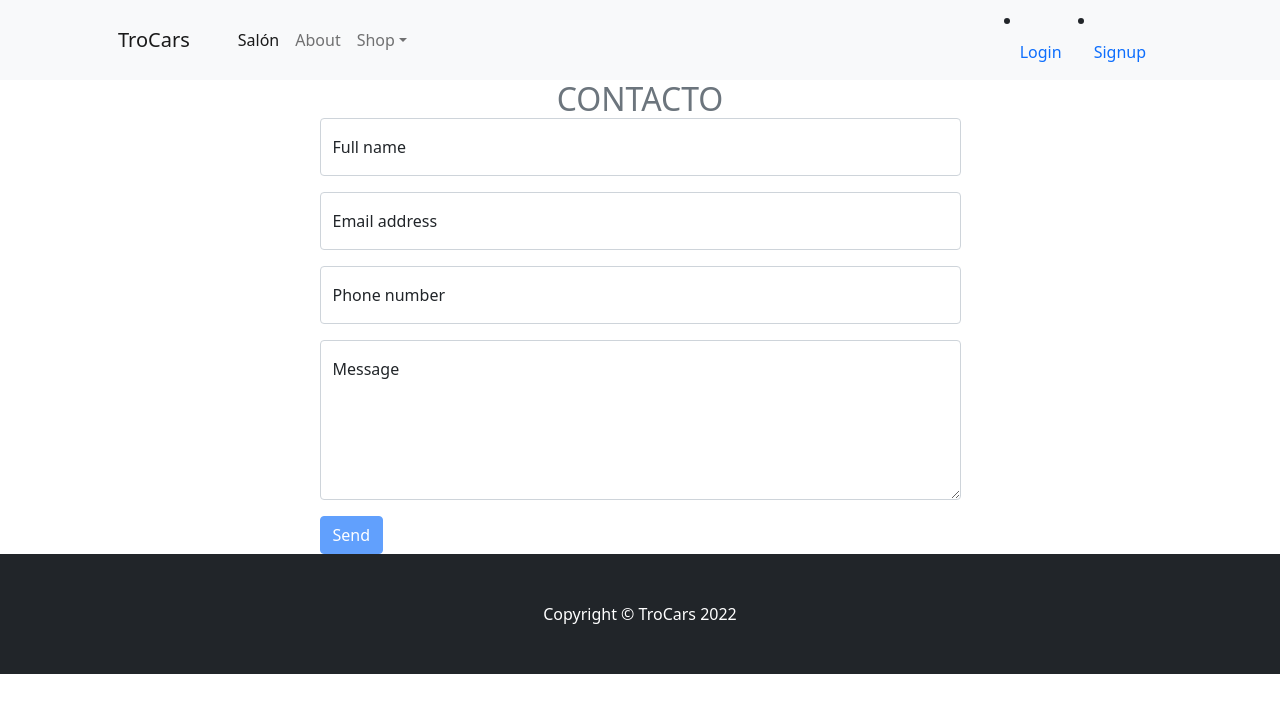
After one commit to Lautaro9510/Trocar, a Django app: page /car/contact/ in a window 1280 px wide. The commit adds this page. Shown: the top 713 px of the page. Run offline with Django 4.2, Linux system fonts and the light colour scheme; some libraries are stand-ins or nearby versions.

Commit message:
Se agrega formulario de contacto

```diff
--- a/car/urls.py
+++ b/car/urls.py
@@ -1,7 +1,8 @@
 from django.urls import path
-from car.views import create_car, show_car
+from car.views import create_car, show_car, contact
 
 urlpatterns = [
     path('create_car/', create_car),
-    path('show_car/', show_car)
+    path('show_car/', show_car),
+    path('contact/', contact)
     ]
--- a/car/views.py
+++ b/car/views.py
@@ -46,3 +46,7 @@ def show_car(request):
         'car':car,
     }
     return render(request, 'car/show_car.html', context=context)
+
+def contact(request):
+
+    return render(request, 'car/contact.html', context={})
--- /dev/null
+++ b/templates/car/contact.html
@@ -0,0 +1,79 @@
+{% extends 'base.html' %}
+
+{% block title %}
+    Contactar
+{% endblock %}
+
+{% block content %}
+<!-- Contact Section-->
+<section class="page-section" id="contact">
+    <div class="container">
+        <!-- Contact Section Heading-->
+        <h2 class="page-section-heading text-center text-uppercase text-secondary mb-0">Contacto</h2>
+        <!-- Icon Divider-->
+        <div class="divider-custom">
+            <div class="divider-custom-line"></div>
+            <div class="divider-custom-icon"><i class="fas fa-star"></i></div>
+            <div class="divider-custom-line"></div>
+        </div>
+        <!-- Contact Section Form-->
+        <div class="row justify-content-center">
+            <div class="col-lg-8 col-xl-7">
+                <!-- * * * * * * * * * * * * * * *-->
+                <!-- * * SB Forms Contact Form * *-->
+                <!-- * * * * * * * * * * * * * * *-->
+                <!-- This form is pre-integrated with SB Forms.-->
+                <!-- To make this form functional, sign up at-->
+                <!-- https://startbootstrap.com/solution/contact-forms-->
+                <!-- to get an API token!-->
+                <form id="contactForm" data-sb-form-api-token="API_TOKEN">
+                    <!-- Name input-->
+                    <div class="form-floating mb-3">
+                        <input class="form-control" id="name" type="text" placeholder="Enter your name..." data-sb-validations="required" />
+                        <label for="name">Full name</label>
+                        <div class="invalid-feedback" data-sb-feedback="name:required">A name is required.</div>
+                    </div>
+                    <!-- Email address input-->
+                    <div class="form-floating mb-3">
+                        <input class="form-control" id="email" type="email" placeholder="name@example.com" data-sb-validations="required,email" />
+                        <label for="email">Email address</label>
+                        <div class="invalid-feedback" data-sb-feedback="email:required">An email is required.</div>
+                        <div class="invalid-feedback" data-sb-feedback="email:email">Email is not valid.</div>
+                    </div>
+                    <!-- Phone number input-->
+                    <div class="form-floating mb-3">
+                        <input class="form-control" id="phone" type="tel" placeholder="(123) 456-7890" data-sb-validations="required" />
+                        <label for="phone">Phone number</label>
+                        <div class="invalid-feedback" data-sb-feedback="phone:required">A phone number is required.</div>
+                    </div>
+                    <!-- Message input-->
+                    <div class="form-floating mb-3">
+                        <textarea class="form-control" id="message" type="text" placeholder="Enter your message here..." style="height: 10rem" data-sb-validations="required"></textarea>
+                        <label for="message">Message</label>
+                        <div class="invalid-feedback" data-sb-feedback="message:required">A message is required.</div>
+                    </div>
+                    <!-- Submit success message-->
+                    <!---->
+                    <!-- This is what your users will see when the form-->
+                    <!-- has successfully submitted-->
+                    <div class="d-none" id="submitSuccessMessage">
+                        <div class="text-center mb-3">
+                            <div class="fw-bolder">Form submission successful!</div>
+                            To activate this form, sign up at
+                            <br />
+                            <a href="https://startbootstrap.com/solution/contact-forms">https://startbootstrap.com/solution/contact-forms</a>
+                        </div>
+                    </div>
+                    <!-- Submit error message-->
+                    <!---->
+                    <!-- This is what your users will see when there is-->
+                    <!-- an error submitting the form-->
+                    <div class="d-none" id="submitErrorMessage"><div class="text-center text-danger mb-3">Error sending message!</div></div>
+                    <!-- Submit Button-->
+                    <button class="btn btn-primary btn-xl disabled" id="submitButton" type="submit">Send</button>
+                </form>
+            </div>
+        </div>
+    </div>
+</section>
+{% endblock %}
--- a/templates/car/show_car.html
+++ b/templates/car/show_car.html
@@ -33,7 +33,7 @@
                             </div>
                             <!-- Product actions-->
                             <div class="card-footer p-4 pt-0 border-top-0 bg-transparent">
-                                <div class="text-center"><a class="btn btn-outline-dark mt-auto" href="#">Contactar</a></div>
+                                <div class="text-center"><a class="btn btn-outline-dark mt-auto" href='/car/contact/'>Contactar</a></div>
                             </div>
                         </div>
                     </div>
```
Also changed, not shown: db.sqlite3.
